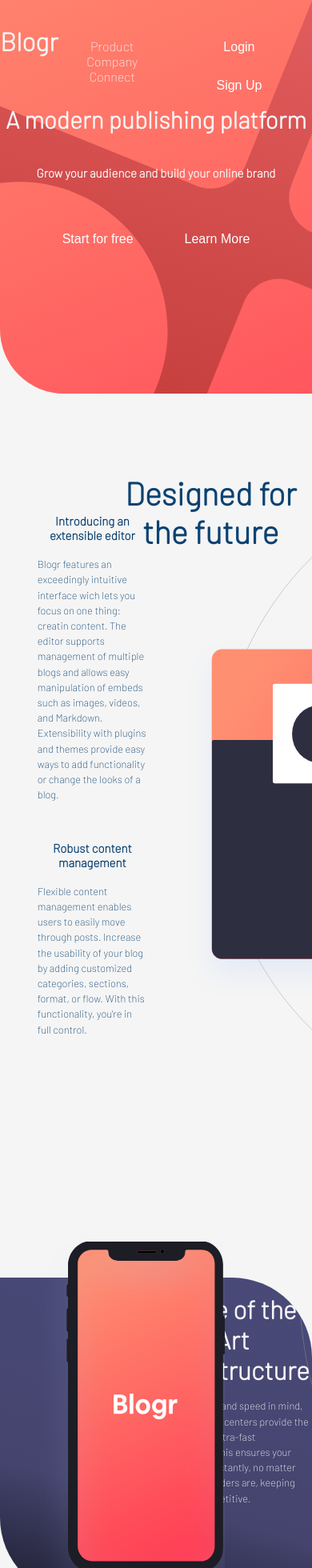
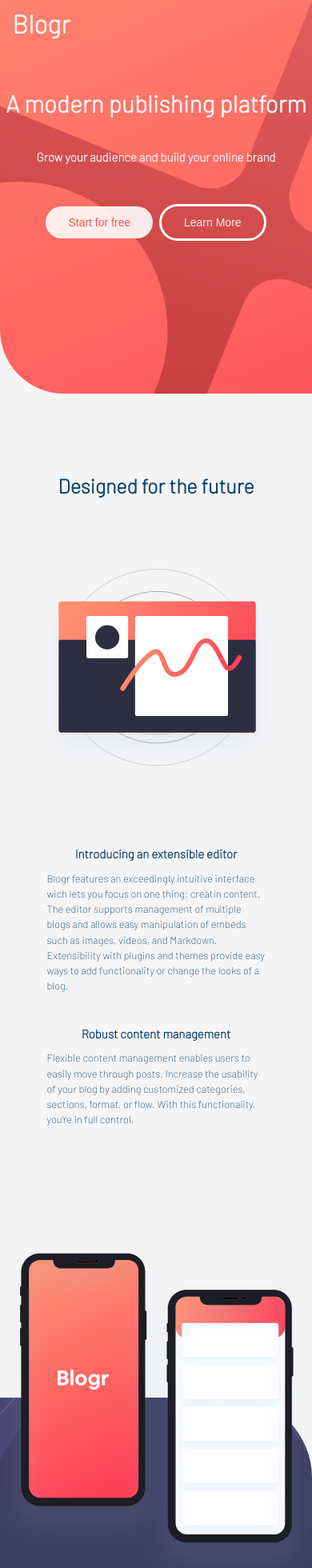
Before and after one commit to roberjacobo/blogr, a React (Create React App) app: page / in a window 390 px wide. Shown: the part 8-1968 px from the top of the page at 80% size. Built offline with nearby package versions, Linux system fonts and the light colour scheme.

Commit message:
mobile view almost ready

```diff
--- a/src/App.css
+++ b/src/App.css
@@ -136,6 +136,15 @@ li div div p:hover {
 
 @media only screen and (max-width: 600px) {
 
+  .burger-menu {
+    background: url('./assets/icon-hamburger.svg');
+    display: none;
+  }
+
+  .burger-menu:hover {
+    background: url('./assets/icon-hamburger.svg');
+    display: none;
+  }
   .navbar-container {
     background: url('./assets/bg-pattern-intro.svg'), linear-gradient(15deg, rgb(180, 75, 75) 0%, rgba(196, 60, 60, 1) 34%, rgb(255, 126, 126) 100%);
     background-position: 40% 45%;
@@ -158,16 +167,48 @@ li div div p:hover {
   }
 
   .left-navbar {
+    background-size: 30px auto;
     display: flex;
     flex-direction: row;
-    align-items: baseline;
-    margin: 20px 0px 0px 0px;
-    padding: 5% 0px 0% 0%;
+    margin: 10px 0px 0px 15px;
+    padding: 2% 0px 0% 0%;
   }
 
   .right-navbar {
     margin: 0px 0px 0px 0%
   }
+
+.login-buttons:hover {
+  background-color: #ffffff56;
+  transition: .5s;
+  cursor: pointer;
+}
+
+.start-btn {
+  background-color: #ffffff00;
+  border: none;
+  color: #f54747e7;
+  padding: 12px 28px;
+  font-size: 14px;
+  background-color: #ffffffe0;
+  transition: .5s;
+  cursor: pointer;
+  margin: 0px 1% 0px 0px;
+}
+
+.learn-btn {
+  background-color: #ffffff00;
+  margin: 0px 0% 0px 1%;
+  border: white solid;
+  color: white;
+  padding: 12px 28px;
+  font-size: 14px;
+  border-radius: 50px;
+  color: #ffffffe7;
+  background-color: #ffffff00;
+  transition: .5s;
+  cursor: pointer;
+}
 
   h1 {
     margin: 0px 0px 5px 0px;
@@ -175,7 +216,7 @@ li div div p:hover {
 
   h2 {
     font-size: 30px;
-    margin: 0px 0px 40px 0px;
+    margin: 15% 0px 40px 0px;
   }
 
   h3 {
--- a/src/components/characteristicstwo.jsx
+++ b/src/components/characteristicstwo.jsx
@@ -7,7 +7,7 @@ const Characteristicstwo = () => {
       <div className="blogr-phone-image"></div>
       <div className="characteristicstwo-container">
       <div className="texts-container-two">
-        <h1>State of the Art Infrastructure</h1>
+          <h3>State of the Art Infrastructure</h3>
         <p>
           With reliability and speed in mind, worldwide data centers provide the backbone for ultra-fast connectivity.
           This ensures your site will load instantly, no matter where your readers are, keeping your site competitive.
--- a/src/components/header.jsx
+++ b/src/components/header.jsx
@@ -9,6 +9,8 @@ const Header = () => {
       <div className="navbar">
         <div className="left-navbar">
           <h1>Blogr</h1>
+            <div className="burger-menu">
+
           <ul>
             <li>
               <div className="dropdown">
@@ -36,8 +38,7 @@ const Header = () => {
                 </div>
               </div>
             </li>
-          </ul>
-        </div>
+              </ul>
         <div className="right-navbar">
           <ul>
             <li>
@@ -48,7 +49,9 @@ const Header = () => {
             </li>
           </ul>
         </div>
-      </div>
+            </div>
+          </div>
+        </div>
         <div className="texts-header-container">
         <h2>A modern publishing platform</h2>
         <h3>Grow your audience and build your online brand</h3>
--- a/src/styles/components/characteristics.css
+++ b/src/styles/components/characteristics.css
@@ -46,3 +46,46 @@
   font-size: 80%;
   line-height: 150%;
 }
+@media only screen and (max-width: 600px) {
+
+  .texts-container {
+    text-align: center;
+    width: 70%;
+    margin: 0% 0% 0% 0%;
+    padding: 0% 0% 0% 0%;
+    display: flex;
+    flex-direction: column;
+    align-items: center;
+  }
+
+  .characteristics-container h2 {
+    position: relative;
+    margin: 0% 0% 5% 0%;
+    font-size: 25px;
+  }
+
+  .characteristics-content-container {
+    display: flex;
+    flex-direction: column-reverse;
+    justify-content: center;
+    align-items: center;
+    width: 100%;
+    height: 850px;
+  }
+
+  .image-container {
+    background: url('../../assets/illustration-editor-mobile.svg');
+    background-repeat: no-repeat;
+    background-size: auto 250px;
+    width: 90%;
+    height: 320px;
+    padding: 0% 0% 0% 0%;
+    position: relative;
+    display: flex;
+    justify-content: center;
+  }
+
+  .characteristics-container h3 {
+    margin: 10% 0% 0% 0%;
+  }
+}
--- a/src/styles/components/characteristicsthree.css
+++ b/src/styles/components/characteristicsthree.css
@@ -38,3 +38,48 @@
   line-height: 200%;
   margin: 5% 0% 2% 0%;
 }
+
+@media only screen and (max-width: 600px) {
+  .characteristicsthree-main-container {
+    margin: 90% 0px 0px 0px;
+    width: 100%;
+    height: 600px;
+    color: #0c4271;
+    display: flex;
+    flex-direction: column;
+    align-items: center;
+  }
+
+  .characteristicsthree-images-container {
+    background: url('../../assets/illustration-laptop-mobile.svg');
+    background-position: 0% 0%;
+    background-repeat: no-repeat;
+    background-size: 100% auto;
+    width: 100%;
+    height: 700px;
+    margin: 0% 0% 0% 0%;
+    padding: 0% 0% 0% 0%;
+    position: absolute;
+  }
+
+  .texts-container-three {
+    width: 80%;
+    margin: 80% 0% 100% 0%;
+    padding: 0% 0% 50% 0%;
+    display: flex;
+    flex-direction: column;
+    align-items: center;
+  }
+
+  .texts-container-three h3 {
+    margin: 5% 0% 2% 0%;
+  }
+
+  .texts-container-three p {
+    text-align: center;
+    font-size: 80%;
+    line-height: 200%;
+    margin: 5% 10% 0% 0%;
+  }
+
+}
--- a/src/styles/components/characteristicstwo.css
+++ b/src/styles/components/characteristicstwo.css
@@ -52,3 +52,67 @@
   font-size: 80%;
   line-height: 150%;
 }
+@media only screen and (max-width: 600px) {
+  .characteristicstwo-container {
+    display: flex;
+    flex-direction: column;
+    margin: 50% 0px 0px 0px;
+    width: 100%;
+    height: 100%;
+    color: whitesmoke;
+    z-index: 1;
+    border-radius: 0px 100px 0px 100px;
+    background: url('../../assets/bg-pattern-circles.svg'),
+      linear-gradient(15deg, rgb(29, 29, 46) 0%, rgb(68, 68, 110) 34%, rgb(74, 74, 121) 100%);
+    background-position: 50% 100%;
+    background-size: auto 750px;
+    background-repeat: no-repeat;
+  }
+
+  .blogr-phone-image {
+    background: url('../../assets/illustration-phones.svg');
+    background-position: 40% 0%;
+    background-repeat: no-repeat;
+    background-size: 400px auto;
+    width: 100%;
+    height: 100%;
+    margin: 0% 0% 0% 0%;
+    padding: 0% 0% 0% 0%;
+    position: absolute;
+    z-index: 2;
+  }
+
+  .texts-container-two {
+    text-align: center;
+    margin: 0% 0% 0% 0%;
+    width: 50%;
+    height: 100%;
+    display: flex;
+    flex-direction: column;
+    align-items: center;
+  }
+
+  .texts-container-two {
+    margin: 55% 0% 4% 25%;
+    width: 50%;
+    height: 100%;
+    display: flex;
+    align-items: center;
+  }
+
+  .texts-container-two h3 {
+    margin: 0% 0% 0% 0%;
+    width: 100%;
+    height: 30%;
+    font-size: 180%;
+  }
+
+  .texts-container-two p {
+    text-align: left;
+    font-size: 80%;
+    line-height: 150%;
+    display: flex;
+    align-items: center;
+  }
+
+}
--- a/src/styles/components/footer.css
+++ b/src/styles/components/footer.css
@@ -46,3 +46,50 @@
   flex-direction: column;
   align-items: baseline;
 }
+
+@media only screen and (max-width: 600px) {
+  .footer-container {
+    margin: 50% 0px 65% 0px;
+    padding: 15px 0px 15px 0px;
+    width: 100%;
+    height: 100%;
+    color: whitesmoke;
+    background-color: rgba(25, 25, 44, 0.918);
+    border-radius: 0px 100px 0px 0px;
+    display: flex;
+    flex-direction: column;
+    align-items: center;
+
+  }
+
+  .footer-container ul {
+    display: flex;
+    flex-direction: column;
+    margin: 0px 0px 0px 0px;
+    align-items: center;
+  }
+
+  .footer-container ul li {
+    display: flex;
+    flex-direction: column;
+    margin: 0px 0px 0px 0px;
+  }
+
+  .product-container {
+    display: flex;
+    flex-direction: column;
+    align-items: center;
+  }
+
+  .company-container {
+    display: flex;
+    flex-direction: column;
+    align-items: center;
+  }
+
+  .connect-container {
+    display: flex;
+    flex-direction: column;
+    align-items: center;
+  }
+}
```
Also changed, not shown: 1 other file (tests, documents, lock files or other folders).
